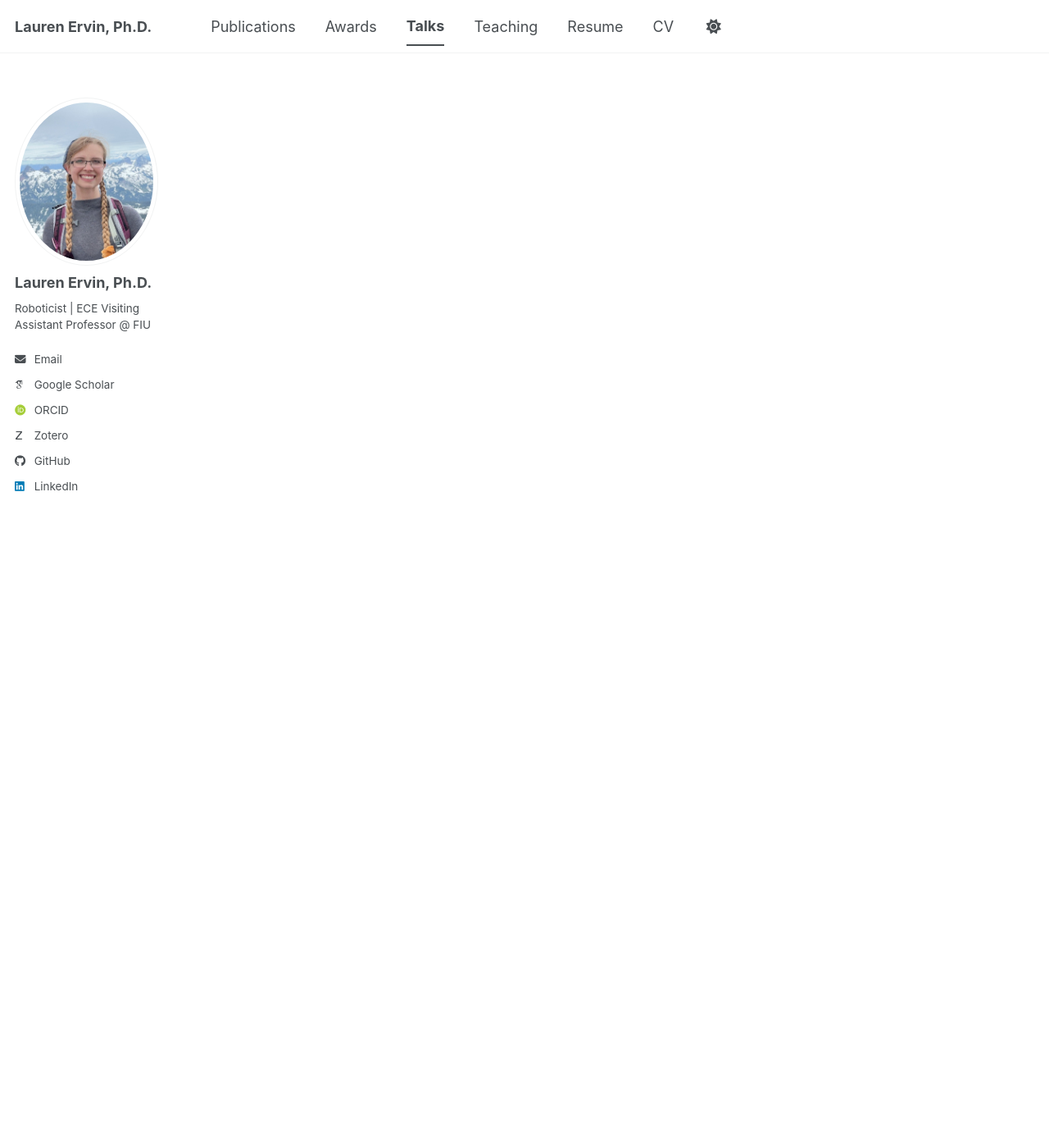
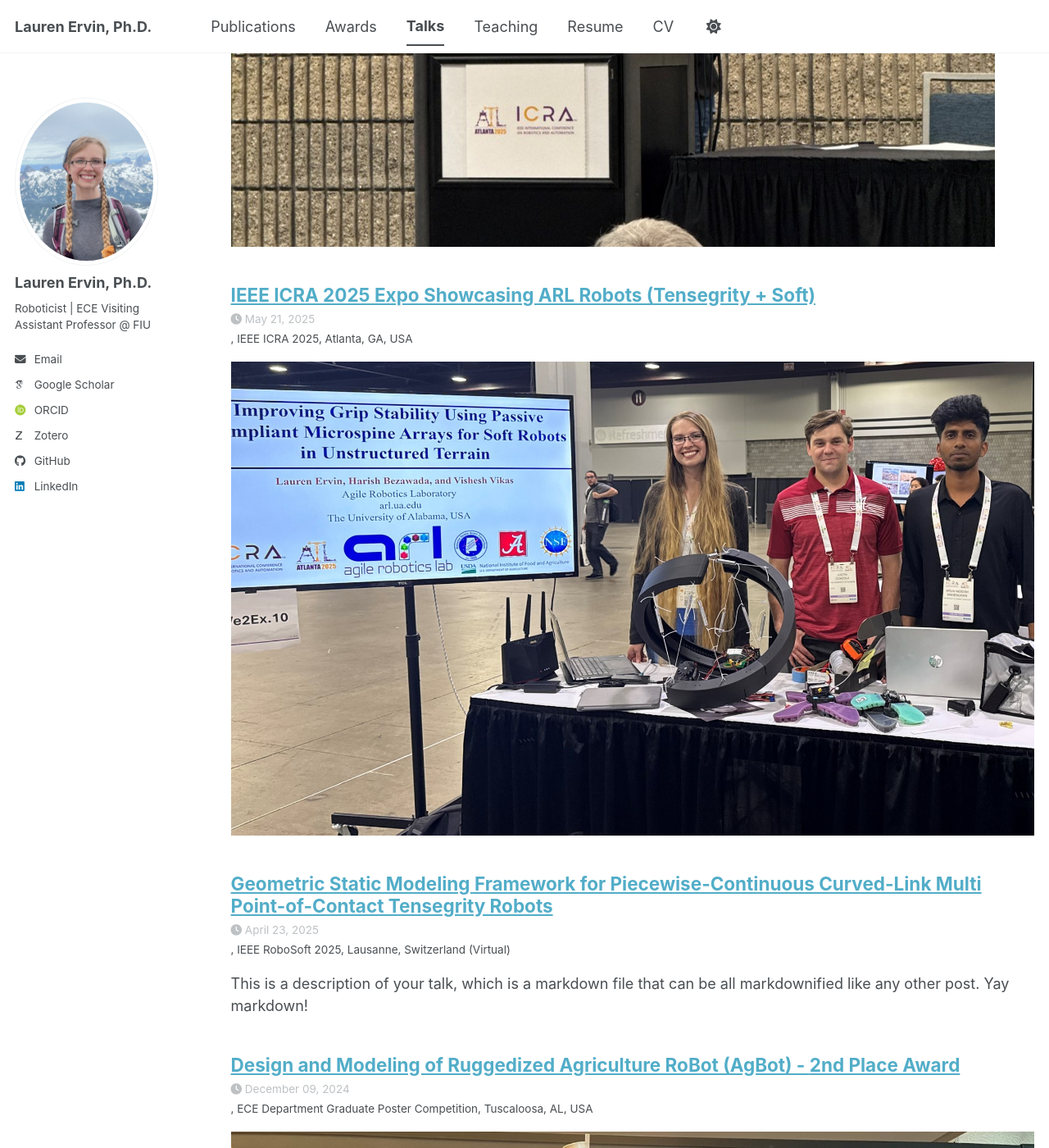
Before and after one commit to lefaris/lefaris.github.io, a Jekyll site: the page built from _pages/talks.html, in a window 1280 px wide and 1400 px high, scrolled down 2773 px. Shown: the whole window at 82% size. Built offline with Jekyll 4.4.1, drawn with Linux system fonts in a browser that asks for light colours; some web fonts are replaced; a script bundle is joined from its source files by our own code; library files that are not in the unit come from our copies; some of the changed text lies outside the part shown.

Commit message:
added talk and poster info

```diff
--- /dev/null
+++ b/_talks/2023-08-20-dexter.md
@@ -0,0 +1,14 @@
+---
+title: "Design and Modeling Framework for DexTeR: Dexterous Continuum Tensegrity ManipulatoR"
+collection: talks
+category: talks
+permalink: /talks/2023-08-20-dexter
+venue: "International Design Engineering Technical Conference (IDETC) 2023"
+date: 2023-08-20
+location: "Boston, MA, USA"
+#slidesurl: 'https://lefaris.github.io/files/slides1.pdf'
+---
+
+![FIU ECE Department Invited Talk](../images/FIU_talk.jpg "FIU ECE Department Invited Talk")
+
+This is a description of your talk, which is a markdown file that can be all markdownified like any other post. Yay markdown!
--- /dev/null
+++ b/_talks/2023-08-20-idetc.md
@@ -0,0 +1,14 @@
+---
+title: "Design and Modeling of the Mobile Spherical Tensegrity eXploratory Robot (TeXploR)"
+collection: talks
+category: posters
+permalink: /talks/2023-08-20-idetc
+venue: "ASME International Design Engineering Technical Conference (IDETC) 2023"
+date: 2023-08-20
+location: "Boston, MA, USA"
+#slidesurl: 'https://lefaris.github.io/files/slides1.pdf'
+---
+
+![IDETC 2023 Poster Session](../images/IDETC_poster.png "IDETC 2023 Poster Session")
+
+This is a description of your talk, which is a markdown file that can be all markdownified like any other post. Yay markdown!
--- /dev/null
+++ b/_talks/2023-12-05-TeXploR.md
@@ -0,0 +1,14 @@
+---
+title: "Design and Modeling of the Mobile Spherical Tensegrity eXploratory Robot (TeXploR) - **1st Place Award**"
+collection: talks
+category: posters
+permalink: /talks/2023-12-05-TeXploR
+venue: "ECE Department Graduate Poster Competition"
+date: 2023-12-05
+location: "Tuscaloosa, AL, USA"
+#slidesurl: 'https://lefaris.github.io/files/slides1.pdf'
+---
+
+![1st Place Award ECE Department Graduate Poster Competition](../images/ECE_poster_competition_Texplor.png "1st Place Award ECE Department Graduate Poster Competition")
+
+This is a description of your talk, which is a markdown file that can be all markdownified like any other post. Yay markdown!
--- /dev/null
+++ b/_talks/2024-03-17-ecedha.md
@@ -0,0 +1,14 @@
+---
+title: "Lauren Elizabeth Ervin"
+collection: talks
+category: posters
+permalink: /talks/2024-03-17-ecedha
+venue: "ECE Department Heads Association (ECEDHA) Conference 2024"
+date: 2024-03-17
+location: "Tucson, AZ, USA"
+#slidesurl: 'https://lefaris.github.io/files/slides1.pdf'
+---
+
+![ECEDHA 2024 Poster Session](../images/ECEDHA_poster.png "ECEDHA 2024 Poster Session")
+
+This is a description of your talk, which is a markdown file that can be all markdownified like any other post. Yay markdown!
--- /dev/null
+++ b/_talks/2024-11-15-FIU.md
@@ -0,0 +1,14 @@
+---
+title: "Design and Modeling of Mobile Tensegrity Rolling Robot"
+collection: talks
+category: talks
+permalink: /talks/2024-11-15-FIU
+venue: "FIU ECE Department"
+date: 2024-11-15
+location: "Miami, FL, USA"
+#slidesurl: 'https://lefaris.github.io/files/slides1.pdf'
+---
+
+![FIU ECE Department Invited Talk](../images/FIU_talk.jpg "FIU ECE Department Invited Talk")
+
+This is a description of your talk, which is a markdown file that can be all markdownified like any other post. Yay markdown!
--- /dev/null
+++ b/_talks/2024-12-09-AgBot.md
@@ -0,0 +1,14 @@
+---
+title: "Design and Modeling of Ruggedized Agriculture RoBot (AgBot) - **2nd Place Award**"
+collection: talks
+category: posters
+permalink: /talks/2024-12-09-AgBot
+venue: "ECE Department Graduate Poster Competition"
+date: 2024-12-09
+location: "Tuscaloosa, AL, USA"
+#slidesurl: 'https://lefaris.github.io/files/slides1.pdf'
+---
+
+![IEEE ICRA 2025 Workshop Posters](../images/ICRA_workshop_posters.jpg "IEEE ICRA 2025 Workshop Posters")
+
+This is a description of your talk, which is a markdown file that can be all markdownified like any other post. Yay markdown!
--- /dev/null
+++ b/_talks/2025-04-23-RoboSoft-texplor.md
@@ -0,0 +1,13 @@
+---
+title: "Geometric Static Modeling Framework for Piecewise-Continuous Curved-Link Multi Point-of-Contact Tensegrity Robots"
+collection: talks
+category: talks
+permalink: /talks/2025-04-23-RoboSoft-texplor
+venue: "IEEE RoboSoft 2025"
+date: 2025-04-23
+location: "Lausanne, Switzerland (Virtual)"
+#slidesurl: 'https://lefaris.github.io/files/slides1.pdf'
+---
+
+
+This is a description of your talk, which is a markdown file that can be all markdownified like any other post. Yay markdown!
--- /dev/null
+++ b/_talks/2025-05-21-ICRA-Expo.md
@@ -0,0 +1,14 @@
+---
+title: "IEEE ICRA 2025 Expo Showcasing ARL Robots (Tensegrity + Soft)"
+collection: talks
+category: posters
+permalink: /talks/2025-05-21-ICRA-Expo
+venue: "IEEE ICRA 2025"
+date: 2025-05-21
+location: "Atlanta, GA, USA"
+#slidesurl: 'https://lefaris.github.io/files/slides1.pdf'
+---
+
+![IEEE ICRA 2025 Expo](../images/ICRA_expo.jpg "IEEE ICRA 2025 Expo")
+
+This is a description of your talk, which is a markdown file that can be all markdownified like any other post. Yay markdown!
--- /dev/null
+++ b/_talks/2025-05-21-ICRA-microspines.md
@@ -0,0 +1,14 @@
+---
+title: "Improving Grip Stability Using Passive Compliant Microspine Arrays for Soft Robots in Unstructured Terrain"
+collection: talks
+category: talks
+permalink: /talks/2025-05-21-ICRA-microspines
+venue: "IEEE ICRA 2025"
+date: 2025-05-21
+location: "Atlanta, GA, USA"
+#slidesurl: 'https://lefaris.github.io/files/slides1.pdf'
+---
+
+![IEEE ICRA 2025 Microspines](../images/Microspines_talk.jpg "IEEE ICRA 2025 Microspines")
+
+This is a description of your talk, which is a markdown file that can be all markdownified like any other post. Yay markdown!
--- /dev/null
+++ b/_talks/2025-05-21-ICRA-texplor.md
@@ -0,0 +1,14 @@
+---
+title: "Geometric Static Modeling Framework for Piecewise-Continuous Curved-Link Multi Point-of-Contact Tensegrity Robots"
+collection: talks
+category: talks
+permalink: /talks/2025-05-21-ICRA-texplor
+venue: "IEEE ICRA 2025"
+date: 2025-05-21
+location: "Atlanta, GA, USA"
+#slidesurl: 'https://lefaris.github.io/files/slides1.pdf'
+---
+
+![IEEE ICRA 2025 TeXploR](../images/Microspines_talk.jpg "IEEE ICRA 2025 TeXploR")
+
+This is a description of your talk, which is a markdown file that can be all markdownified like any other post. Yay markdown!
--- a/_talks/2025-05-23-Tensegrity-Manipulator.md
+++ b/_talks/2025-05-23-Tensegrity-Manipulator.md
@@ -1,5 +1,5 @@
 ---
-title: "Mechatronic Design and Non-Commutative Behavior of a Cable-Driven Tensegrity Manipulator"
+title: "Mechatronic Design and Non-Commutative Behavior of a Cable-Driven Tensegrity Manipulator AND Improving Grip Stability Using Passive Compliant Microspine Arrays for Soft Robots in Unstructured Terrain"
 collection: talks
 category: posters
 permalink: /talks/2025-05-23-Tensegrity-Manipulator
```
